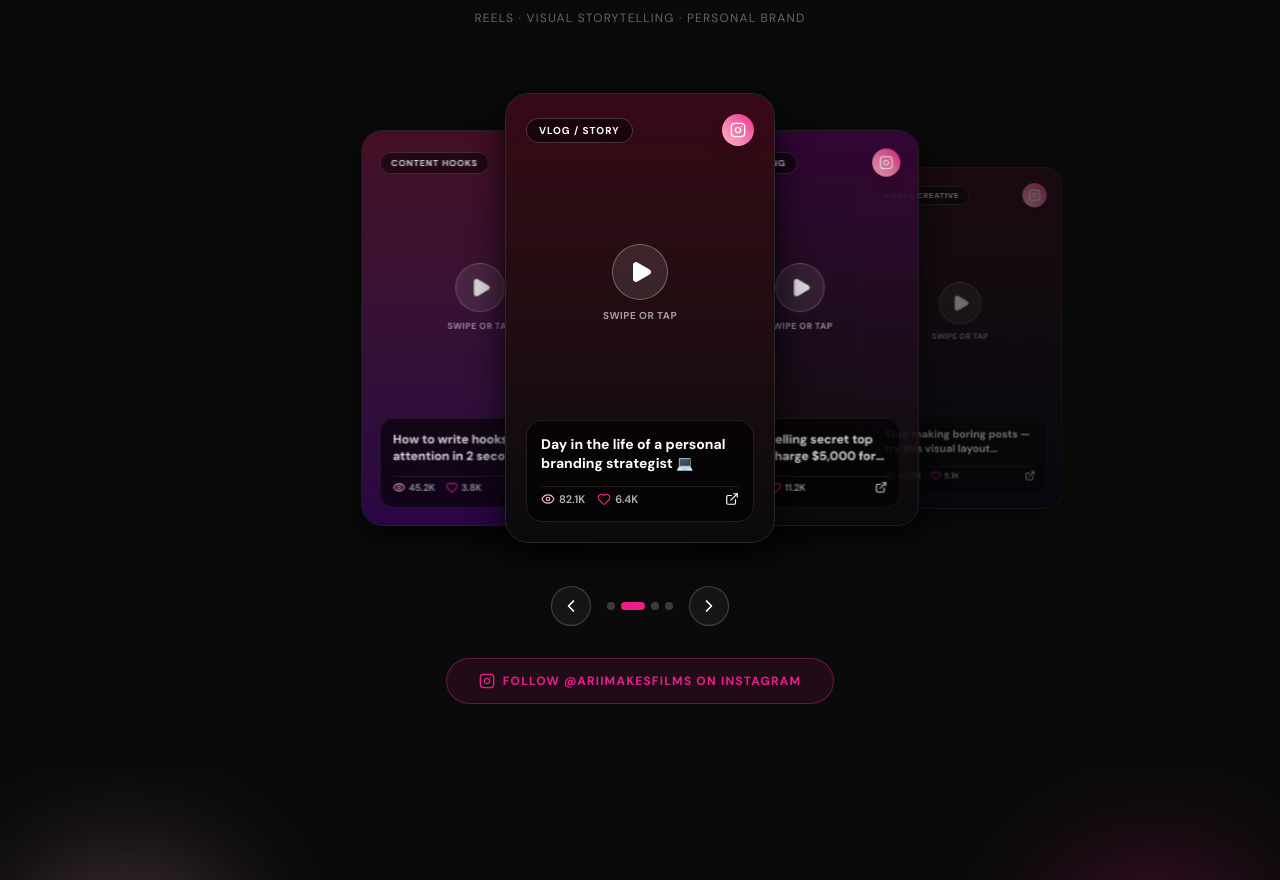
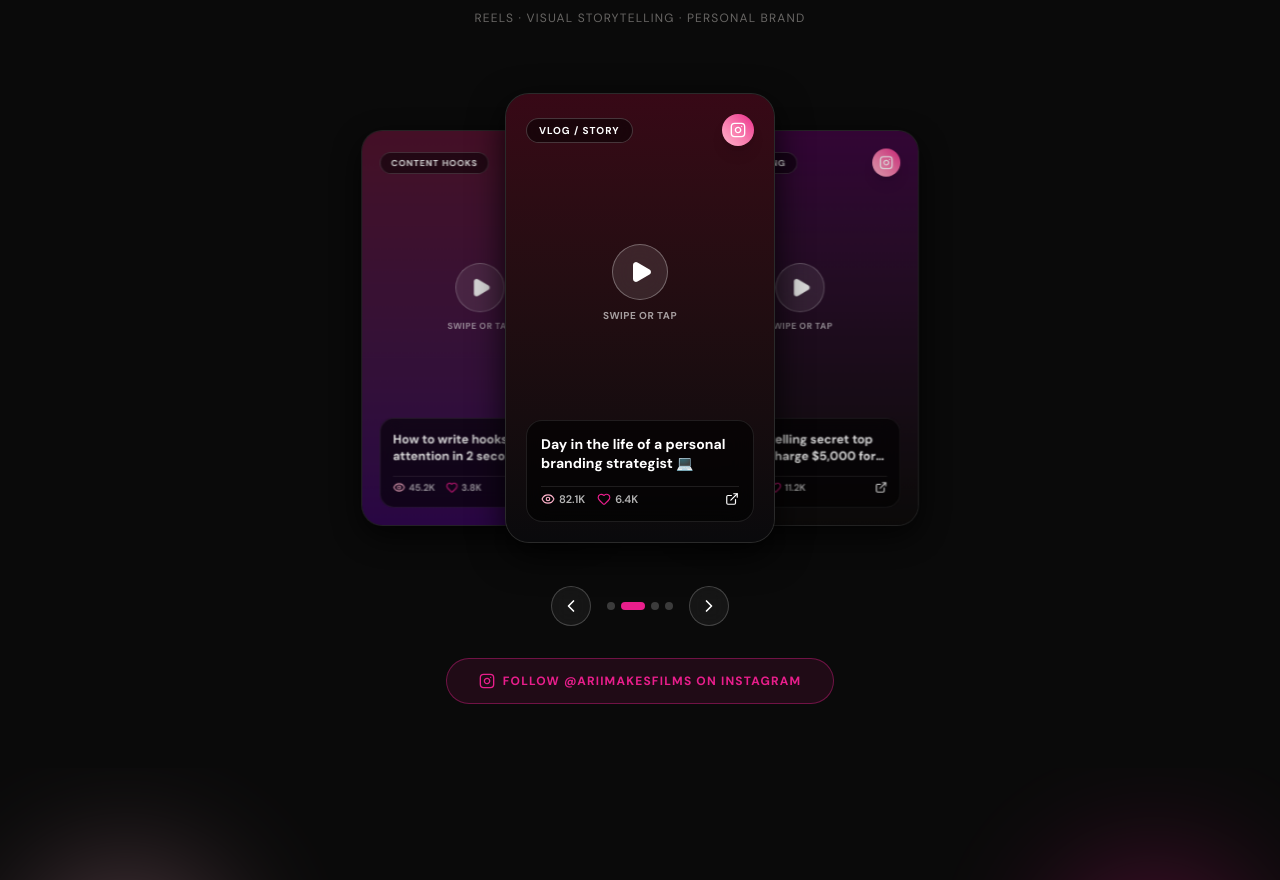
Before and after one commit to evanbose7/kamna-portfolio, a React (Vite) app: page / in a window 1280 px wide. Shown: the part 1100-1980 px from the top of the page. Built offline with nearby package versions, Linux system fonts and the light colour scheme; a web font is replaced by a local one.

Commit message:
cyclic-3-card-visible-window-with-4th-card-hidden-behind-deck

```diff
--- a/src/components/InstagramSection.jsx
+++ b/src/components/InstagramSection.jsx
@@ -97,8 +97,18 @@ export default function InstagramSection() {
     setDragOffset(0);
   };
 
+  // Cyclic distance math to keep 4th card hidden between/behind the 3 visible cards
   const getReelStyle = (index) => {
-    const offset = index - activeReelIndex;
+    let diff = index - activeReelIndex;
+    const half = reels.length / 2;
+
+    if (diff > half) {
+      diff -= reels.length;
+    } else if (diff < -half) {
+      diff += reels.length;
+    }
+
+    const offset = diff;
     const isHovered = hoveredIndex === index;
     const isAnyHovered = hoveredIndex !== null;
 
@@ -115,18 +125,17 @@ export default function InstagramSection() {
 
     const absOffset = Math.abs(offset);
     let scale = isHovered ? 1.08 : 1 - absOffset * 0.12;
-    let rotateY = 0; // Completely flat facing forward
+    let rotateY = 0; // Flat facing forward
 
+    // Exactly 3 visible cards (offset -1, 0, 1). Offset >= 2 or <= -2 stays hidden with opacity 0!
     let opacity = 1;
-    if (absOffset > 2) {
+    if (absOffset >= 2) {
       opacity = 0;
-    } else if (absOffset === 2) {
-      opacity = 0.4;
     } else if (absOffset === 1) {
       opacity = 0.85;
     }
 
-    const zIndex = isHovered ? 50 : 30 - absOffset * 5;
+    const zIndex = isHovered ? 50 : 30 - absOffset * 10;
     const translateY = isHovered ? -20 : absOffset * 10;
 
     return {
@@ -156,7 +165,7 @@ export default function InstagramSection() {
         </p>
       </div>
 
-      {/* 60FPS Hardware Accelerated Drag Deck Container */}
+      {/* 60FPS Cyclic Drag Deck Container (3 Visible Cards + 4th Hidden Card) */}
       <div
         className="relative mx-auto h-[480px] sm:h-[520px] max-w-5xl flex items-center justify-center perspective-[1200px] touch-pan-y transform-gpu will-change-transform"
         onTouchStart={handleTouchStart}
```
